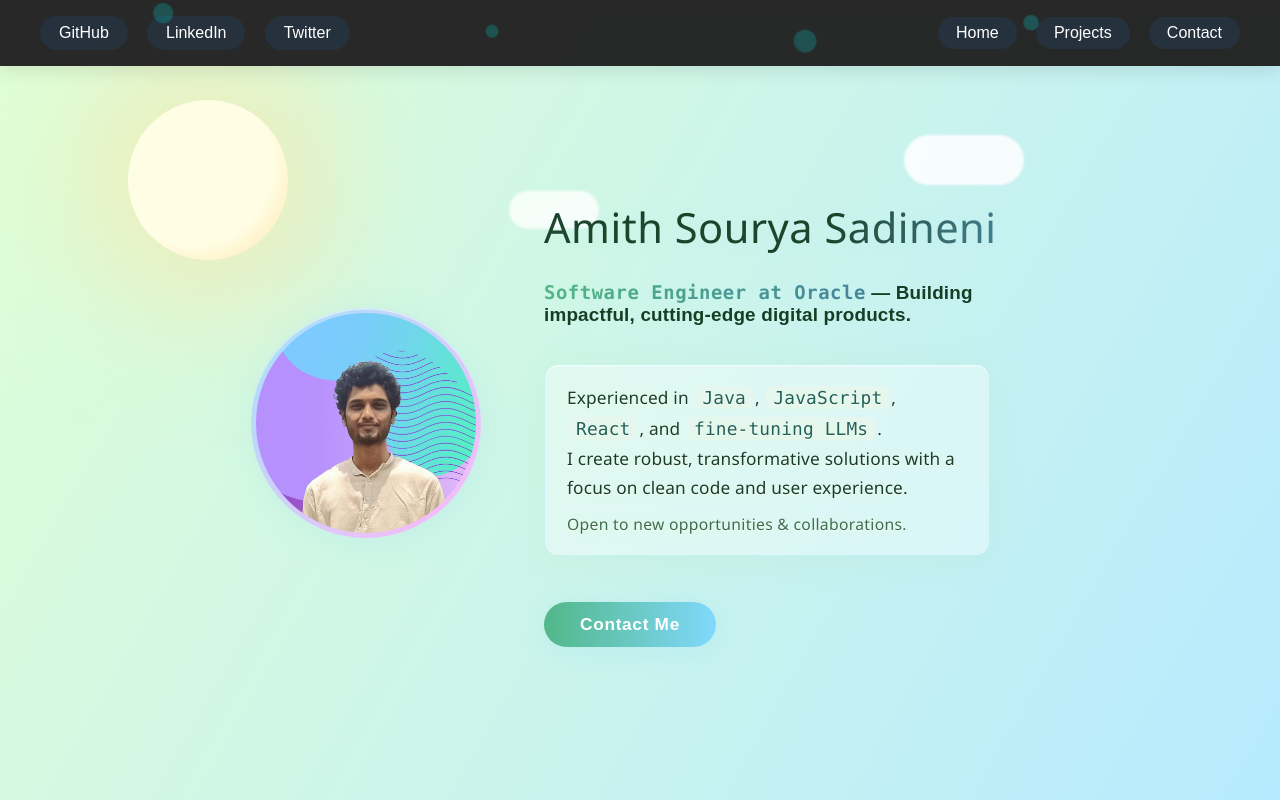
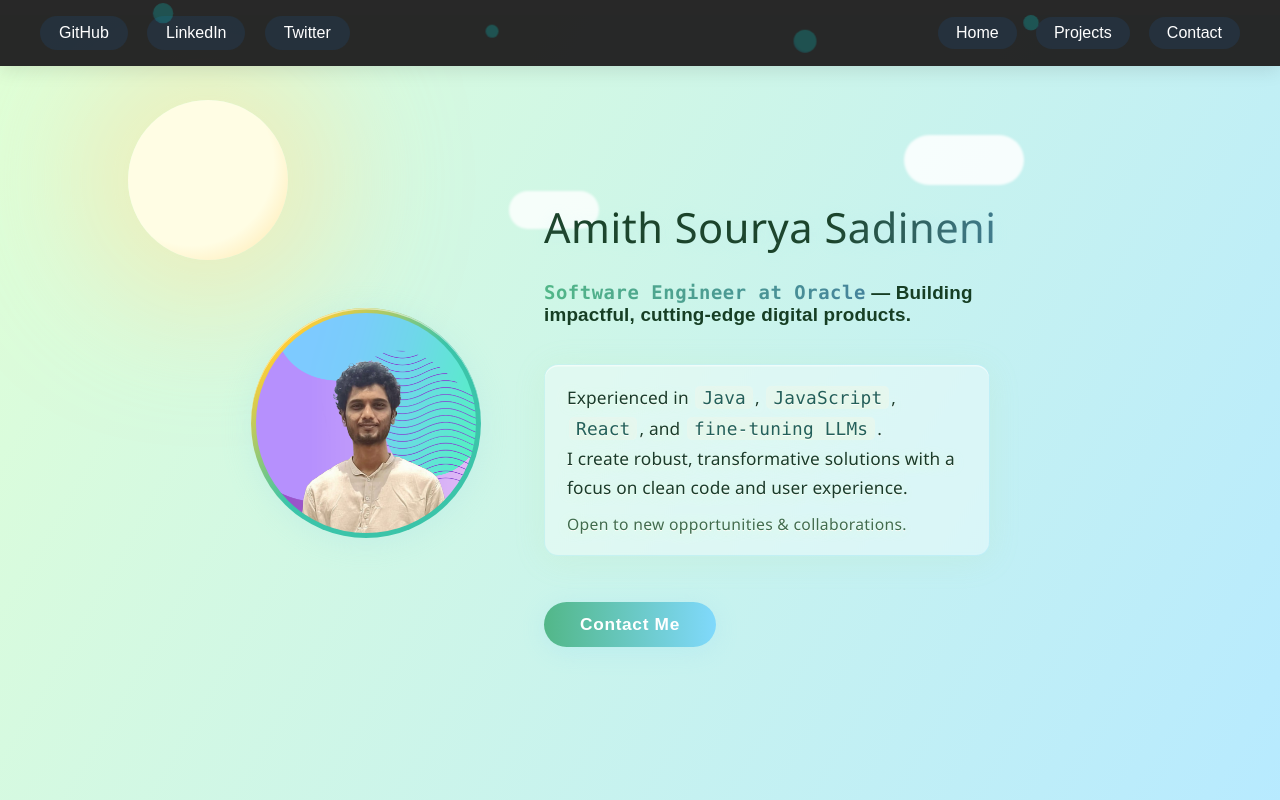
Before and after one commit to amithsourya/amith-sourya, a React (Create React App) app: page / in a window 1280 px wide. Shown: the top 800 px of the page. Built offline with nearby package versions, Linux system fonts and the light colour scheme.

Commit message:
Updated style

```diff
--- a/src/styles/Landing.css
+++ b/src/styles/Landing.css
@@ -106,7 +106,7 @@
   height: 220px;
   object-fit: cover;
   border-radius: 50%;
-  background: linear-gradient(135deg, #a3e4fa 0%, #ffb7f9 100%);
+  background: linear-gradient(135deg, #ffcd36 15%, #3bc4a9 50%);
   box-shadow: 0 4px 32px #8cd8e433, 0 1.5px 0 #fff8 inset;
   border: none;
   margin-bottom: 0;
```
